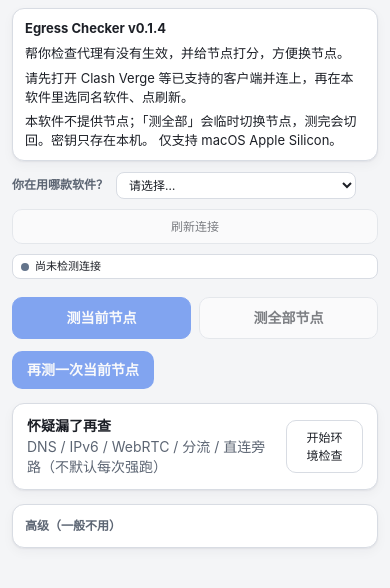
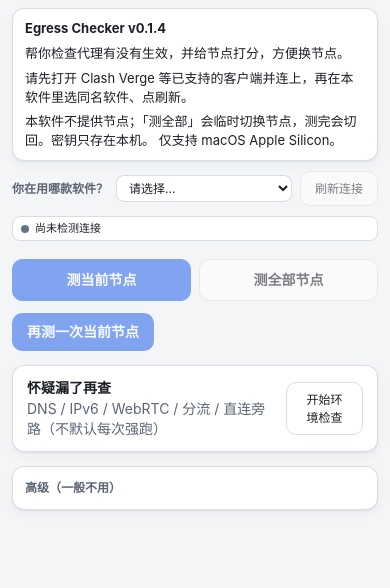
Before and after one commit to JTee77/egress-checker, a React (Vite) app: page / in a window 390 px wide. Shown: the top 588 px of the page. Built offline with nearby package versions, Linux system fonts and the light colour scheme.

Commit message:
fix(ui): keep refresh glued to client select
Group label/select/refresh in home-ops-controls; flex-start layout;
drop narrow full-width refresh rule.

```diff
--- a/src/pages/HomePage.tsx
+++ b/src/pages/HomePage.tsx
@@ -591,7 +591,7 @@ export function HomePage({
       </div>
 
       <div className="home-ops">
-        <div className="client-picker">
+        <div className="home-ops-controls">
           <label className="client-picker-label" htmlFor="home-client-select">
             你在用哪款软件？
           </label>
@@ -615,7 +615,6 @@ export function HomePage({
               </option>
             ))}
           </select>
-        </div>
           <button
             className="btn btn-sm home-ops-refresh"
             type="button"
@@ -625,6 +624,7 @@ export function HomePage({
           >
             {busy || refreshing ? "刷新中…" : "刷新连接"}
           </button>
+        </div>
         <div
           className="status-pill status-pill-dense home-ops-status"
           title={connection.message}
--- a/src/styles/app.css
+++ b/src/styles/app.css
@@ -174,28 +174,27 @@ select {
 .home-ops {
   display: flex;
   align-items: center;
-  justify-content: space-between;
+  justify-content: flex-start;
   gap: 10px;
   margin-bottom: 6px;
   flex-wrap: wrap;
 }
-.home-ops-refresh {
-  flex-shrink: 0;
-}
-.home-ops-status {
-  flex: 1 1 160px;
-  min-width: 0;
-  margin-bottom: 0;
-}
-.client-picker {
+.home-ops-controls {
   display: flex;
   align-items: center;
   gap: 8px;
+  flex: 0 1 auto;
+  min-width: 0;
+  flex-wrap: nowrap;
+}
+.home-ops-refresh {
+  flex-shrink: 0;
+  white-space: nowrap;
+}
+.home-ops-status {
+  flex: 1 1 140px;
+  min-width: 0;
   margin-bottom: 0;
-  min-height: 28px;
-  flex: 1 1 280px;
-  min-width: 0;
-  flex-wrap: wrap;
 }
 
 .client-picker-label {
@@ -1038,14 +1037,13 @@ table.data tr:last-child td {
     padding: 8px 12px 12px;
   }
   .home-ops {
-    align-items: stretch;
+    align-items: center;
+  }
+  .home-ops-controls {
+    flex-wrap: nowrap;
   }
   .home-ops-refresh {
-    margin-left: 0;
-    width: 100%;
-  }
-  .client-picker {
-    flex: 1 1 100%;
+    width: auto;
   }
   .client-picker-hint {
     white-space: normal;
```
Lines whose indentation alone changed are shown as unchanged.
